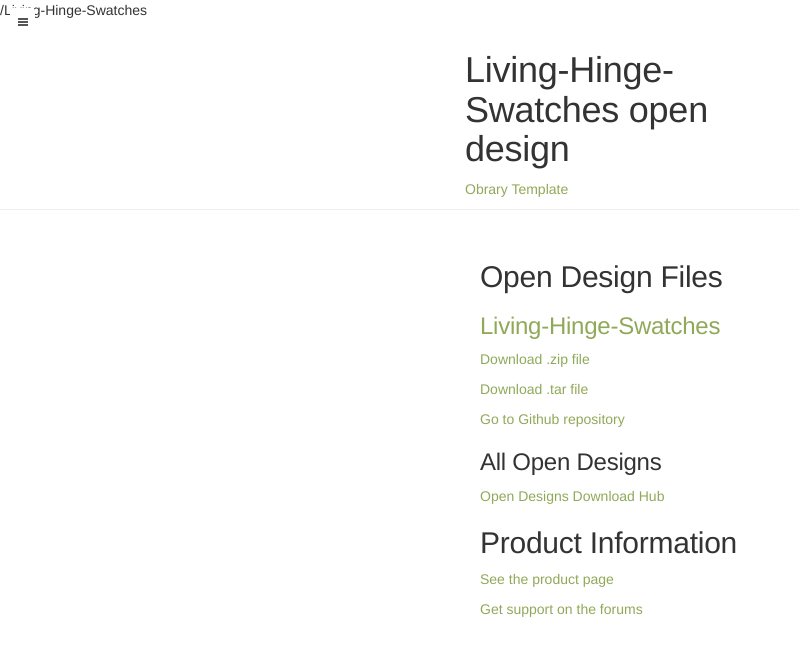
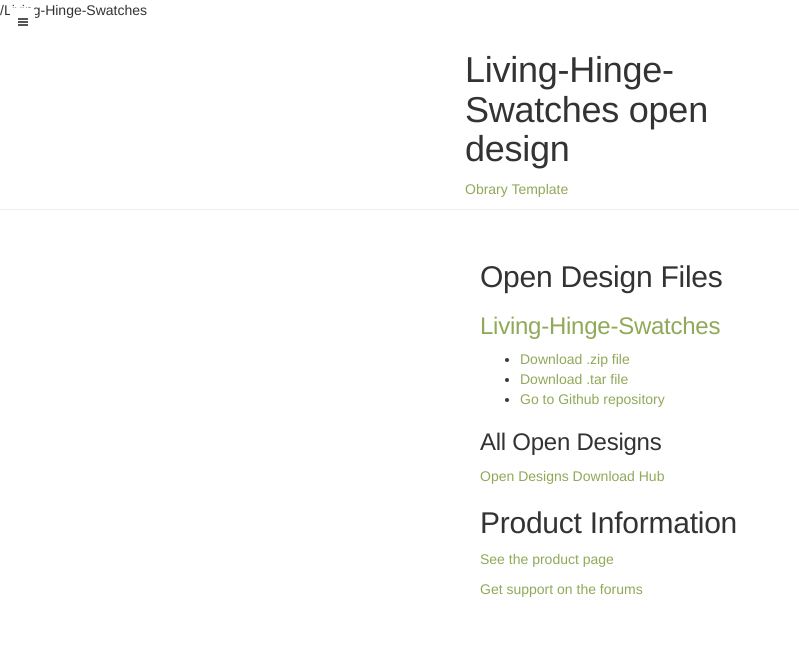
Before and after one commit to Obrary/Living-Hinge-Swatches, a Jekyll site: the page built from index.html, in a window 1280 px wide. Shown: the top 656 px of the page, without its empty margins (0-799 px from the left). Built offline with Jekyll 4.4.1, drawn with Linux system fonts in a browser that asks for light colours; nearby versions of some CDN libraries; library files that are not in the unit come from our copies; the list of posts is cut into pages by our own code.

```diff
--- a/index.html
+++ b/index.html
@@ -6,9 +6,11 @@ title: Home
 
 <h2>Open Design Files</h2>
 <h3><a href="{{ site.baseurl }}/" title="Home">{{ site.github.project_title }}</a></h3>
-<p><a href="${link.path}/${link.name}">Download .zip file</a></p>
-<p><a href="${link.path}/${link.name}">Download .tar file</a></p>
-<p><a href="https://github.com/Obrary{{ site.github.project_title | prepend:'/' }}">Go to Github repository</a></p>
+<ul>
+<li><a href="${link.path}/${link.name}">Download .zip file</a></li>
+<li><a href="${link.path}/${link.name}">Download .tar file</a></li>
+<li><a href="https://github.com/Obrary{{ site.github.project_title | prepend:'/' }}">Go to Github repository</a></li>
+</ul>
 <h3>All Open Designs</h3>
 <a href="{{ site.baseurl }}/" title="Home">Open Designs Download Hub</a>
 <h2>Product Information</h2>
```
